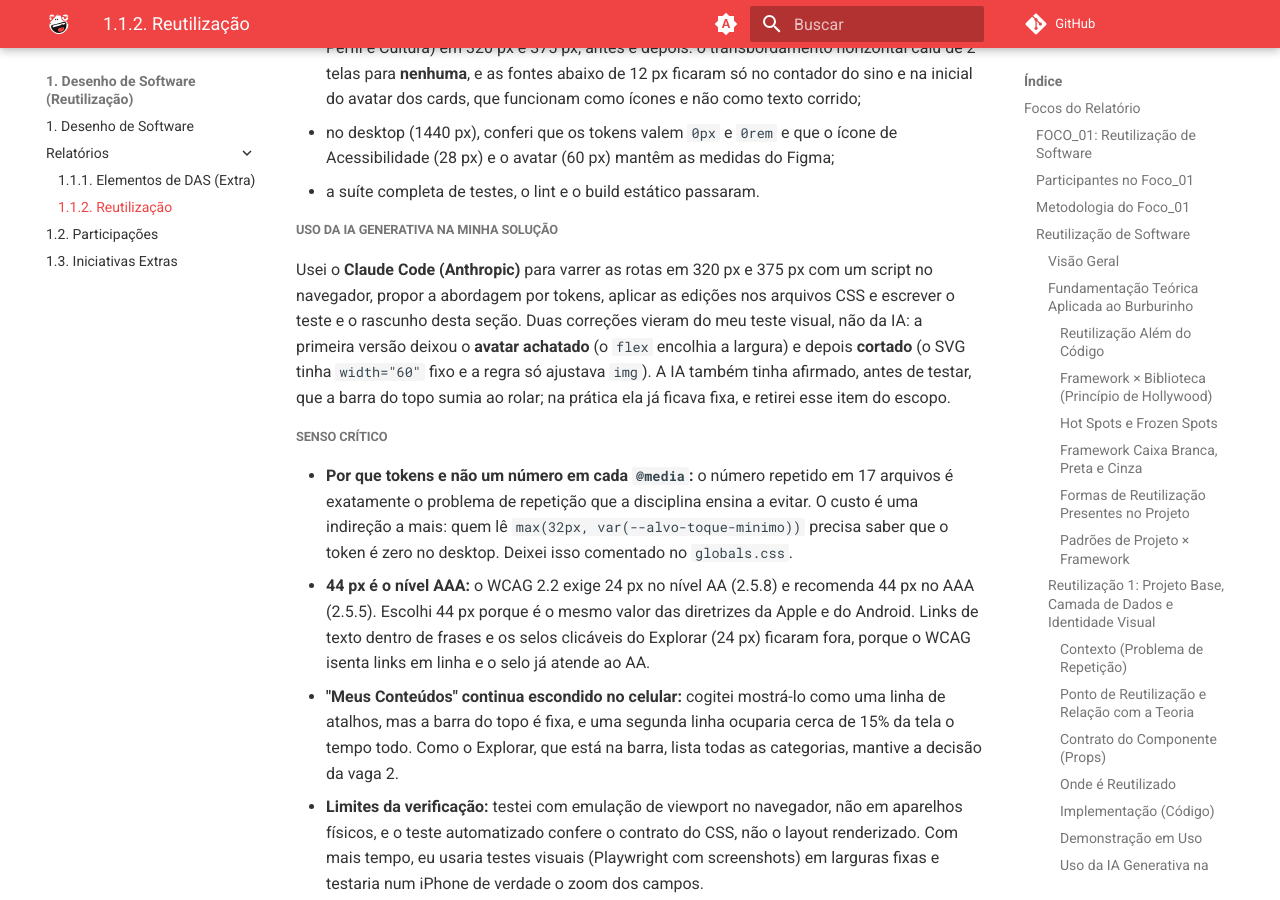
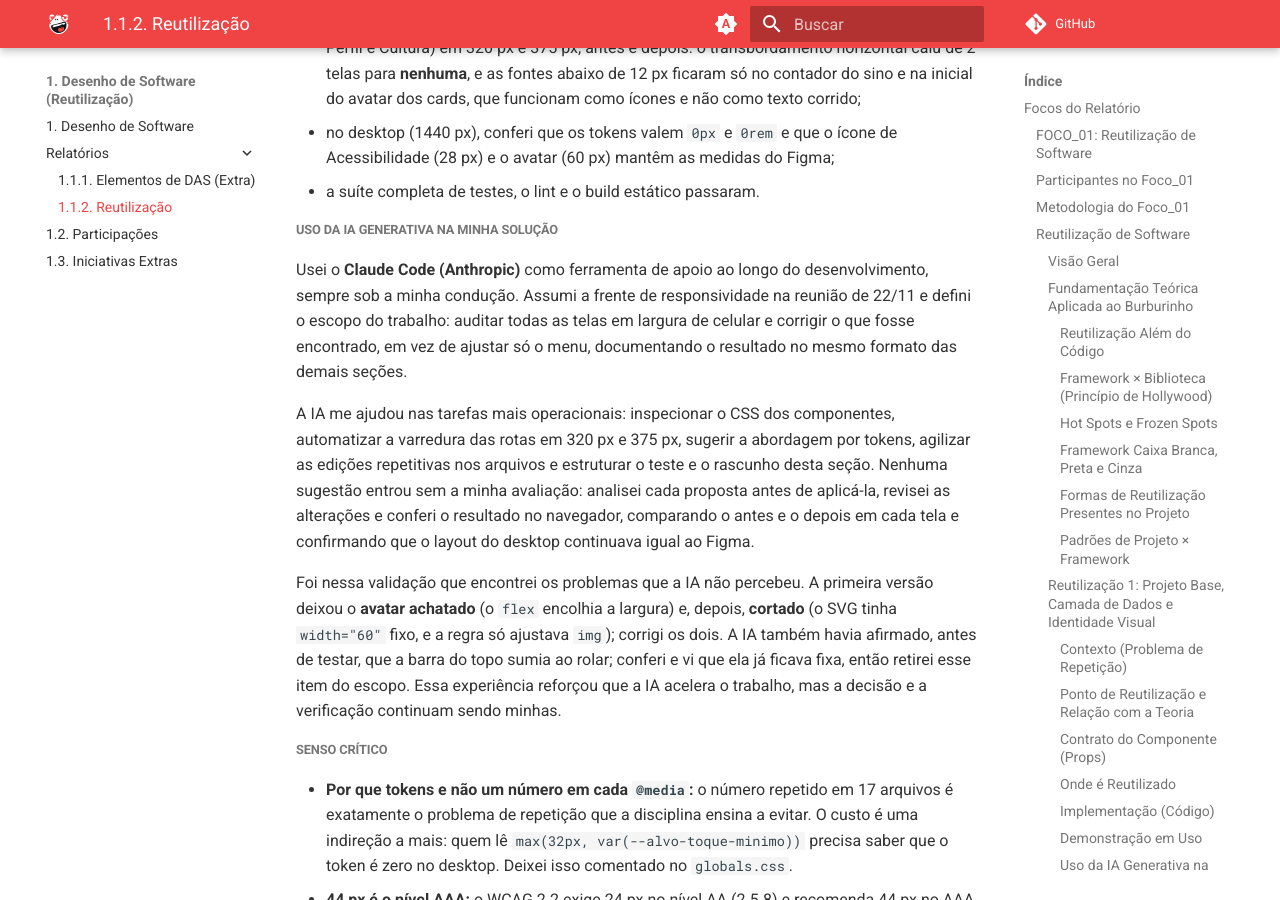
Before and after one commit to UnBArqDsw2026-2-Turma01/2026.2-T01-_G3_ProjetoPortalNoticias_Entrega_04, an MkDocs documentation site: the page built from docs/Base/Relatórios/1.1.2.Reutilizacao.md, in a window 1280 px wide and 900 px high, scrolled down 47905 px. Built offline with MkDocs 1.6.1 and Material for MkDocs 9.7.7, drawn with Linux system fonts in a browser that asks for light colours; comment, search, counter and statistics services are not loaded.

Commit message:
docs(#8): reescreve o uso da IA na Reutilizacao 8
Deixa claro que a IA foi ferramenta de apoio: o escopo, a avaliação de
cada sugestão e a validação no navegador foram feitos pela Júlia, e as
correções do avatar e do escopo vieram dessa validação.

```diff
--- a/docs/Base/Relatórios/1.1.2.Reutilizacao.md
+++ b/docs/Base/Relatórios/1.1.2.Reutilizacao.md
@@ -1202,7 +1202,11 @@ Antes: portal publicado (sem a correção). Depois: build local com a correção
 
 ##### Uso da IA Generativa na Minha Solução
 
-Usei o **Claude Code (Anthropic)** para varrer as rotas em 320 px e 375 px com um script no navegador, propor a abordagem por tokens, aplicar as edições nos arquivos CSS e escrever o teste e o rascunho desta seção. Duas correções vieram do meu teste visual, não da IA: a primeira versão deixou o **avatar achatado** (o `flex` encolhia a largura) e depois **cortado** (o SVG tinha `width="60"` fixo e a regra só ajustava `img`). A IA também tinha afirmado, antes de testar, que a barra do topo sumia ao rolar; na prática ela já ficava fixa, e retirei esse item do escopo.
+Usei o **Claude Code (Anthropic)** como ferramenta de apoio ao longo do desenvolvimento, sempre sob a minha condução. Assumi a frente de responsividade na reunião de 22/11 e defini o escopo do trabalho: auditar todas as telas em largura de celular e corrigir o que fosse encontrado, em vez de ajustar só o menu, documentando o resultado no mesmo formato das demais seções.
+
+A IA me ajudou nas tarefas mais operacionais: inspecionar o CSS dos componentes, automatizar a varredura das rotas em 320 px e 375 px, sugerir a abordagem por tokens, agilizar as edições repetitivas nos arquivos e estruturar o teste e o rascunho desta seção. Nenhuma sugestão entrou sem a minha avaliação: analisei cada proposta antes de aplicá-la, revisei as alterações e conferi o resultado no navegador, comparando o antes e o depois em cada tela e confirmando que o layout do desktop continuava igual ao Figma.
+
+Foi nessa validação que encontrei os problemas que a IA não percebeu. A primeira versão deixou o **avatar achatado** (o `flex` encolhia a largura) e, depois, **cortado** (o SVG tinha `width="60"` fixo, e a regra só ajustava `img`); corrigi os dois. A IA também havia afirmado, antes de testar, que a barra do topo sumia ao rolar; conferi e vi que ela já ficava fixa, então retirei esse item do escopo. Essa experiência reforçou que a IA acelera o trabalho, mas a decisão e a verificação continuam sendo minhas.
 
 ##### Senso Crítico
 
```
